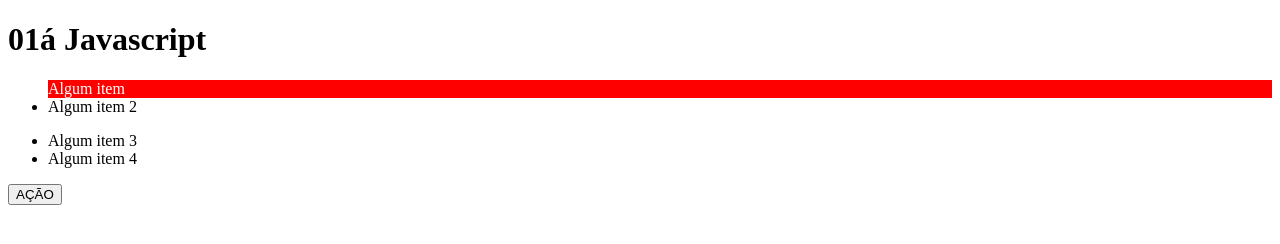
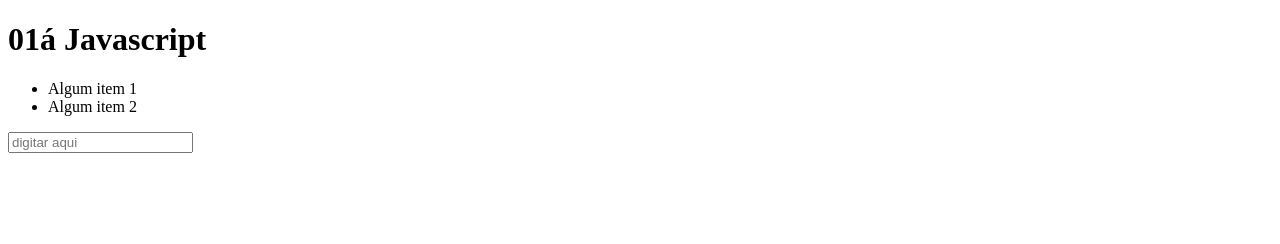
Before and after one commit to berglertecnologia/html5-css3-flexbox, a plain HTML site: page index2.html in a window 1280 px wide. Drawn offline with Linux system fonts and the light colour scheme.

Commit message:
DectarTeclaNoInput

```diff
--- a/assets/js/script.js
+++ b/assets/js/script.js
@@ -1,10 +1,6 @@
-
-
- function clicou() {
-    const button = document.querySelector('button');
-
-    console.log(button)
+function soltou(e) { console.log(e.code);
 }
+const input = document.querySelector('input'); input.addEventListener('keyup', soltou);
 
 
 
--- a/index2.html
+++ b/index2.html
@@ -12,19 +12,11 @@
 
      <div id="teste">
          <ul>
-               <li style="background-color: #F00;color:#FFF">Algum item</li>
+            <li>Algum item 1</li>
                <li>Algum item 2</li>
          </ul>
 
-     </div id="teste2">
-           <ul>
-               <li>Algum item 3</li>
-               <li>Algum item 4</li>
-           </ul>
-     </div>
-
-
-    <button class="botao" onclick="clicou()">AÇÃO</button>
+<input type="text" placeholder="digitar aqui" />
 
 
 <script> src="script.js"</script>
```
Also changed, not shown: index.html (+3 -2 lines).
